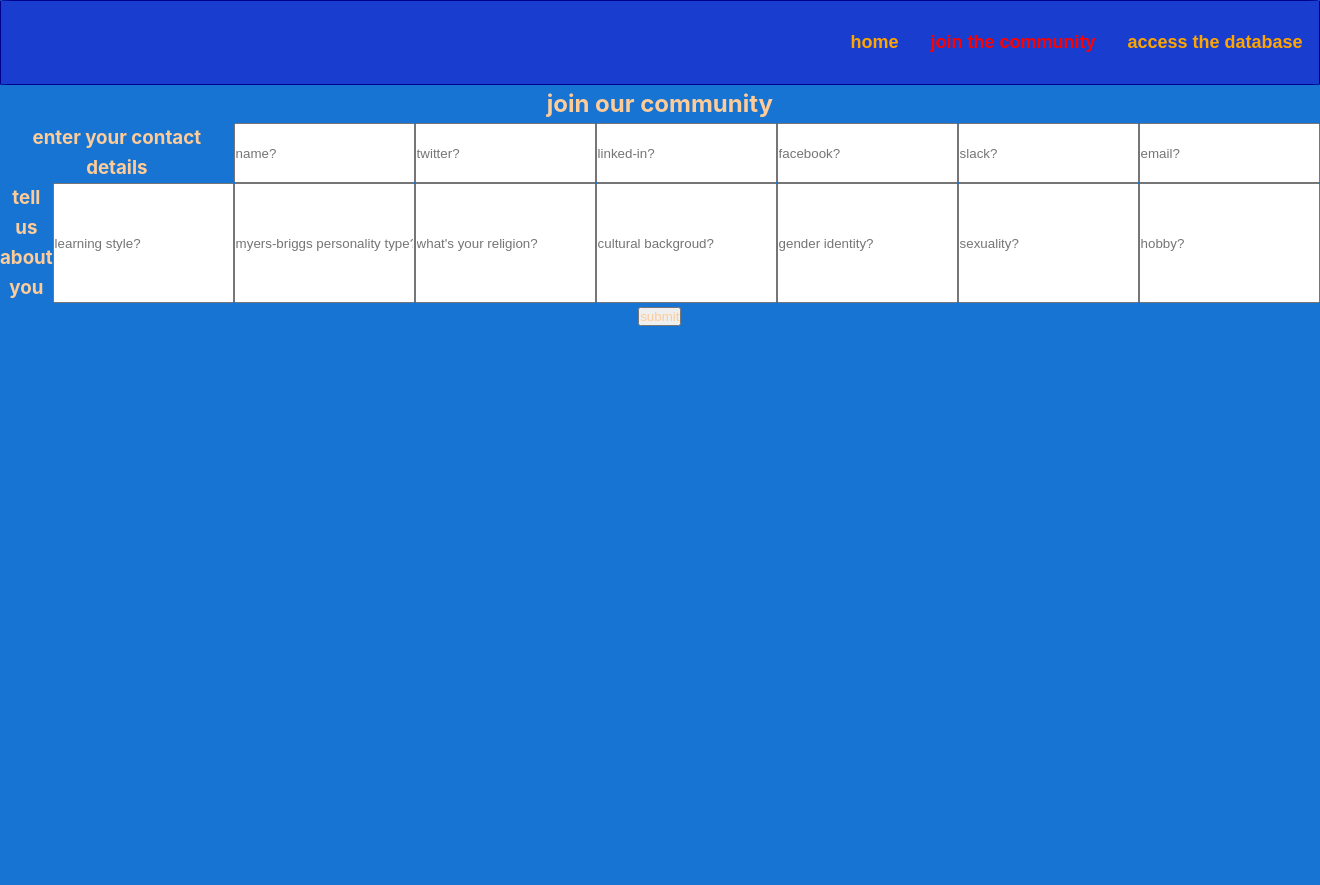
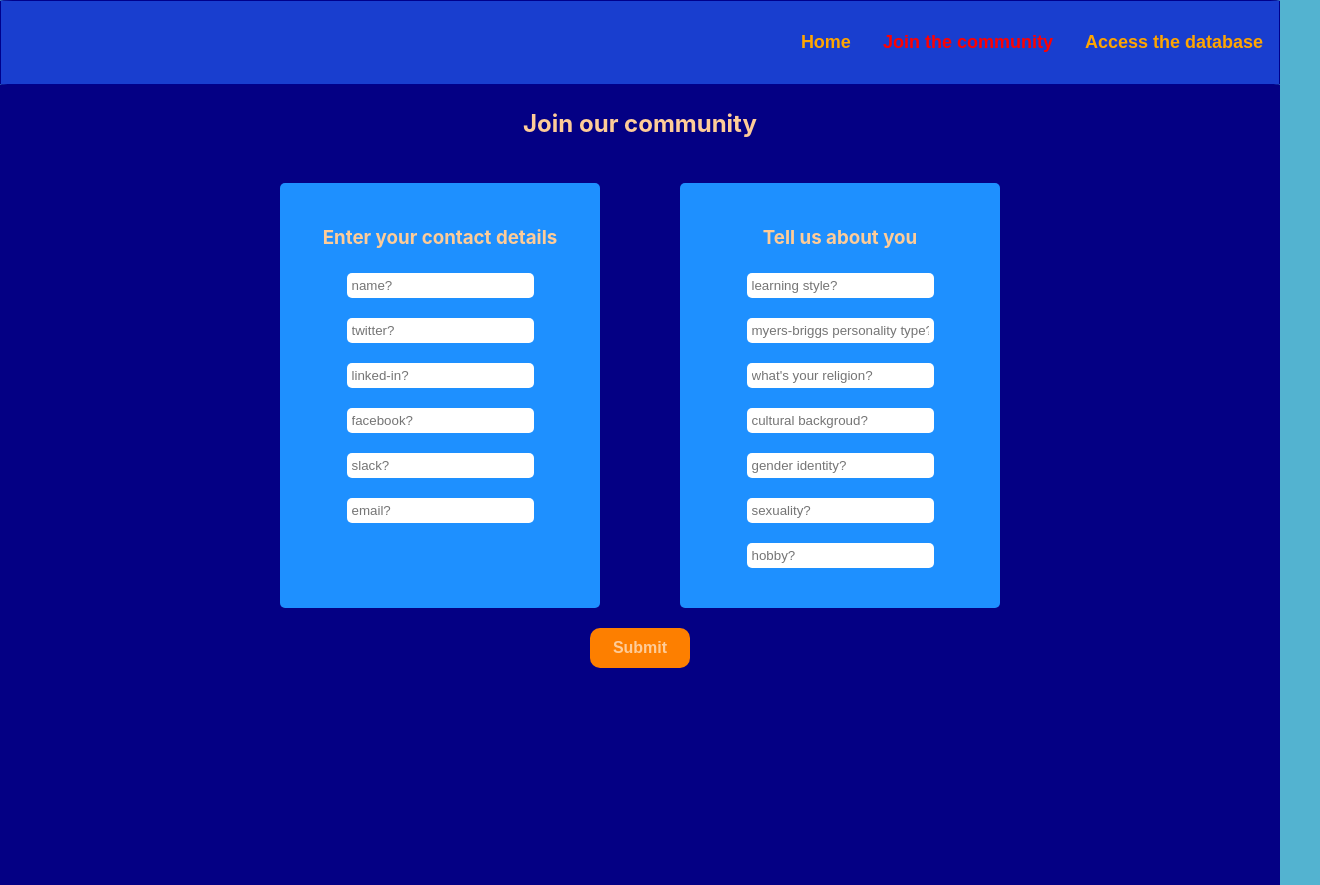
Before and after one commit to DionneSD/School-of-Code-Week-9-Project_BSN_FrontEnd, a React (Create React App) app in the folder functional-nonsense-frontend/: page /join in a window 1280 px wide. Shown: the whole page, 1320 px wide, since content can reach past the window. Before the commit the page ends 800 px from the top, so only its background shows below. Built offline with nearby package versions, Linux system fonts and the light colour scheme.

Commit message:
Taylor commit Inputpage css nearly completed

```diff
--- a/functional-nonsense-frontend/src/components/NavBar/navBar.js
+++ b/functional-nonsense-frontend/src/components/NavBar/navBar.js
@@ -8,13 +8,13 @@ const NavBar = () => {
       <Nav>
         <NavMenu>
           <NavLink to="/" activeStyle>
-            home
+            Home
           </NavLink>
           <NavLink to="/join" activeStyle>
-            join the community
+            Join the community
           </NavLink>
           <NavLink to="/database" activeStyle>
-            access the database
+            Access the database
           </NavLink>
         </NavMenu>
       </Nav>
--- a/functional-nonsense-frontend/src/components/Pages/InputPage/inputPage.css
+++ b/functional-nonsense-frontend/src/components/Pages/InputPage/inputPage.css
@@ -1,10 +1,76 @@
-html {
-    background-color: #1874d2;
-    font-family: trebuchet;
-    font-weight: 400;
-    text-align: center;
+:root {
+    --primary-colour: #1e90ff;
+    --seccondary-colour: #FD7F00;
+    --font-color: #040084;
+    --Other-font-colour: #FECC98;
 }
 
-form {
+* {
+    margin: 0;
+    padding: 0;
+    box-sizing: border-box;
+    list-style: none;
+}
+
+
+
+/* h1 */
+.h1 {
+    margin: 20px;
+}
+
+section {
+    background-color: var(--font-color);
+    width: 100vw;
+    height: 100vh;
+}
+
+/* Forms Input Container */
+
+.input-container {
     display: flex;
+    flex-direction: row;
+    gap: 40px;
 }
+
+.form-details {
+    display: flex;
+    flex-direction: column;
+    justify-content: flex-start;
+    align-items: center;
+    background-color: var(--primary-colour);
+
+    padding: 40px 20px;
+    margin: 20px;
+    gap: 20px;
+    width: 25vw;
+    border-radius: 5px;
+}
+
+input {
+    padding: 5px;
+    border-radius: 5px;
+    border: none;
+    color: #333;
+}
+
+/* Submit Button */
+
+.button {
+    text-align: center;
+    width: 100px;
+    height: 40px;
+    background-color: var(--seccondary-colour);
+    color: var(--Other-font-colour);
+    font-weight: 900;
+    font-size: medium;
+    border: none;
+    border-radius: 10px;
+
+}
+
+button:hover {
+    background-color: var(--primary-colour);
+    cursor: pointer;
+
+}
--- a/functional-nonsense-frontend/src/components/Pages/InputPage/inputPage.js
+++ b/functional-nonsense-frontend/src/components/Pages/InputPage/inputPage.js
@@ -116,9 +116,10 @@ const handleHobbyChange = (e) => {
 return (
   <section>
   <div>
-    <h1 className="h1">join our community</h1>
-    <form className="contact-details">
-    <h3>enter your contact details</h3>
+    <h1 className="h1">Join our community</h1>
+    <div className='input-container'>
+      <form className="form-details">
+        <h3>Enter your contact details</h3>
         <input type="text" value={name} onChange={handleNameChange} id="name" placeholder="name?"></input>
         <input type="text" value={twitter} onChange={handleTwitterChange} id="twitter" placeholder="twitter?"></input>
         <input type="text" value={linkedIn} onChange={handleLinkedInChange} id="linked-in" placeholder="linked-in?"></input>
@@ -126,8 +127,8 @@ return (
         <input type="text" value={slack} onChange={handleSlackChange} id="slack" placeholder="slack?"></input>
         <input type="text" value={email} onChange={handleEmailChange} id="email" placeholder="email?"></input>
       </form>
-    <form className="users">
-    <h3>tell us about you</h3>
+      <form className="form-details">
+        <h3>Tell us about you</h3>
         <input type="text" value={learningStyle} onChange={handleLearningStyleChange} id="learning-style" placeholder="learning style?"></input>
         <input type="text" value={mbPersonality} onChange={handlembPersonalityChange} id="mb-personality" placeholder="myers-briggs personality type?"></input>
         <input type="text" value={religion} onChange={handleReligionChange} id="religion" placeholder="what's your religion?"></input>
@@ -137,9 +138,9 @@ return (
         <input type="text" value={hobby} onChange={handleHobbyChange} id="hobby" placeholder="hobby?"></input>
       </form>
     </div>
-  <div>
-    <button className="button" id="submit" onClick={()=> {handleContactsSubmit(); handleUsersSubmit()}}>submit</button>
+      <button className="button" id="submit" onClick={()=> {handleContactsSubmit(); handleUsersSubmit()}}>Submit</button>
   </div>
+
   </section>
 )
 
```
Lines whose indentation alone changed are shown as unchanged.
